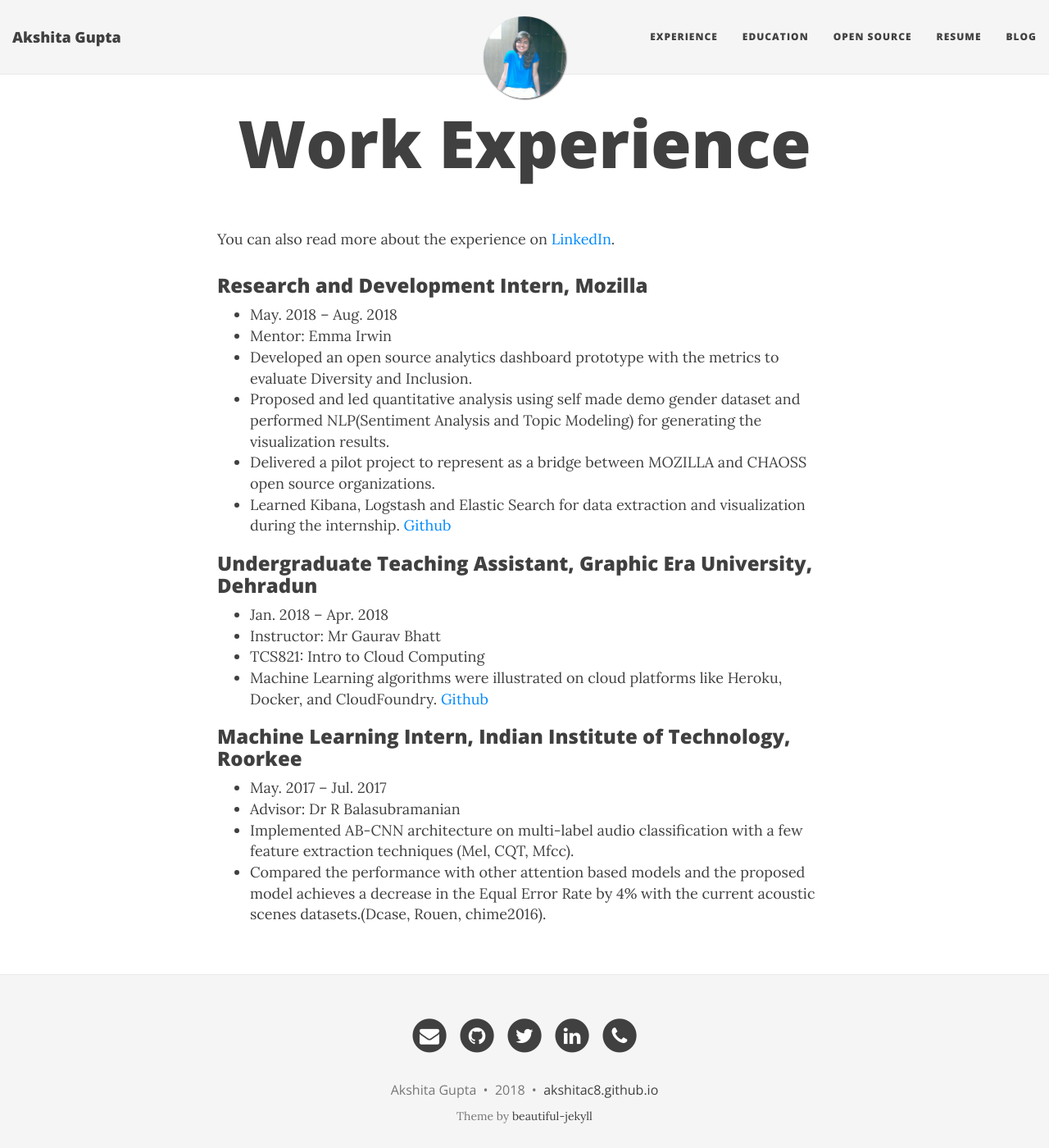
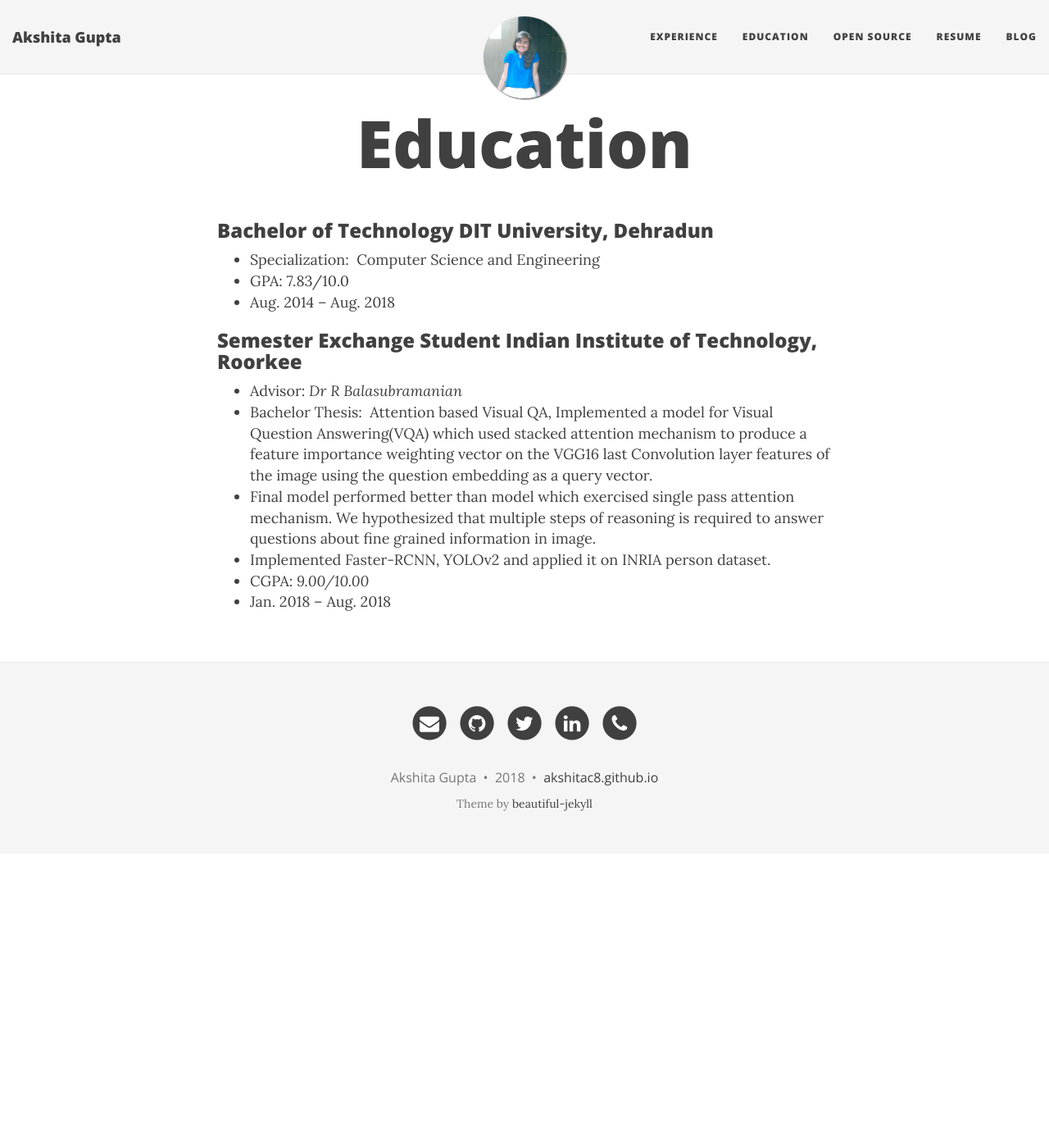
Before and after one commit to akshitac8/akshitac8.github.io, a Jekyll site: the page built from Experience.md, in a window 1280 px wide and 1400 px high. Shown: the whole window at 82% size. Built offline with Jekyll 4.4.1, drawn with Linux system fonts in a browser that asks for light colours; nearby versions of some CDN libraries.

Commit message:
Update Experience.md

```diff
--- a/Experience.md
+++ b/Experience.md
@@ -1,29 +1,17 @@
 ---
 layout: page
-title: Work Experience
+title: Education
 ---
 
+### Bachelor of Technology DIT University, Dehradun
+* Specialization:&nbsp; Computer Science and Engineering
+* GPA: 7.83/10.0
+* Aug. 2014 – Aug. 2018
 
-You can also read more about the experience on [LinkedIn](https://www.linkedin.com/in/akshita-gupta152/).
-
-### Research and Development Intern, Mozilla
-* May. 2018 – Aug. 2018
-* Mentor: Emma Irwin
-* Developed an open source analytics dashboard prototype with the metrics to evaluate Diversity and Inclusion.
-* Proposed and led quantitative analysis using self made demo gender dataset and performed NLP(Sentiment Analysis and Topic Modeling) for generating the visualization results.
-* Delivered a pilot project to represent as a bridge between MOZILLA and CHAOSS open source organizations.
-* Learned Kibana, Logstash and Elastic Search for data extraction and visualization during the internship. [Github](https://github.com/akshitac8/diversity_metrics_prototype)
-
-### Undergraduate Teaching Assistant, Graphic Era University, Dehradun
-* Jan. 2018 – Apr. 2018
-* Instructor: Mr Gaurav Bhatt
-* TCS821: Intro to Cloud Computing
-* Machine Learning algorithms were illustrated on cloud platforms like Heroku, Docker, and CloudFoundry. [Github](https://github.com/DeepLearn-lab/modules-cloud)
-
-### Machine Learning Intern, Indian Institute of Technology, Roorkee
-
-* May. 2017 – Jul. 2017
-* Advisor: Dr R Balasubramanian
-* Implemented AB-CNN architecture on multi-label audio classification with a few feature extraction techniques
-(Mel, CQT, Mfcc).
-* Compared the performance with other attention based models and the proposed model achieves a decrease in the Equal Error Rate by 4% with the current acoustic scenes datasets.(Dcase, Rouen, chime2016).
+### Semester Exchange Student Indian Institute of Technology, Roorkee
+* Advisor: _Dr R Balasubramanian_
+* Bachelor Thesis:&nbsp; Attention based Visual QA, Implemented a model for Visual Question Answering(VQA) which used stacked attention mechanism to produce a feature importance weighting vector on the VGG16 last Convolution layer features of the image using the question embedding as a query vector.
+* Final model performed better than model which exercised single pass attention mechanism. We hypothesized that multiple steps of reasoning is required to answer questions about fine grained information in image.
+* Implemented Faster-RCNN, YOLOv2 and applied it on INRIA person dataset.
+* CGPA: _9.00/10.00_
+* Jan. 2018 – Aug. 2018
```
